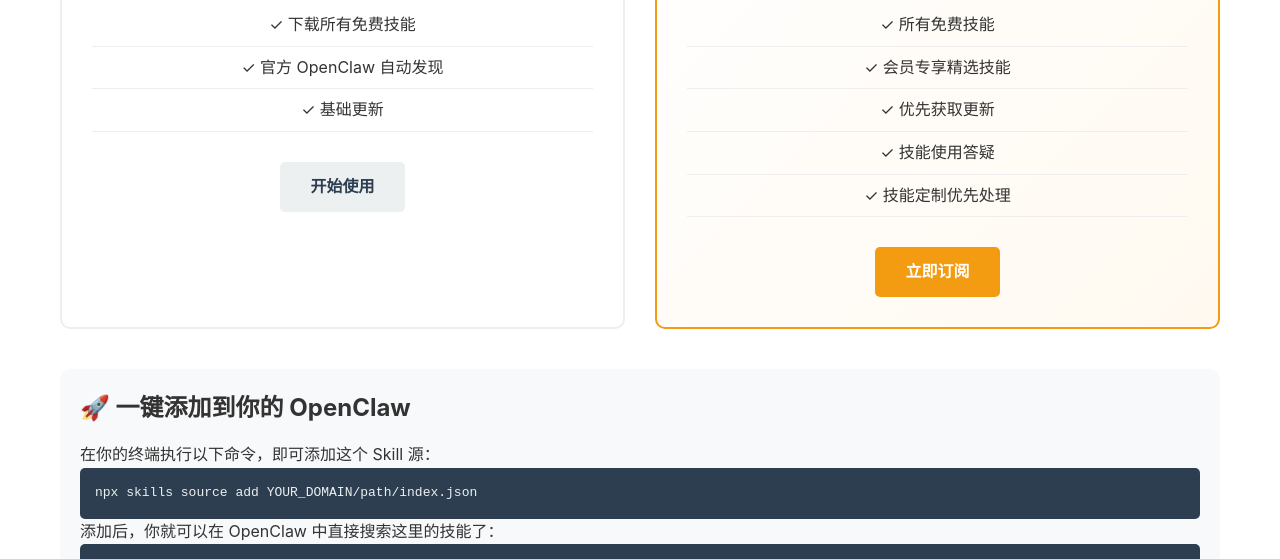
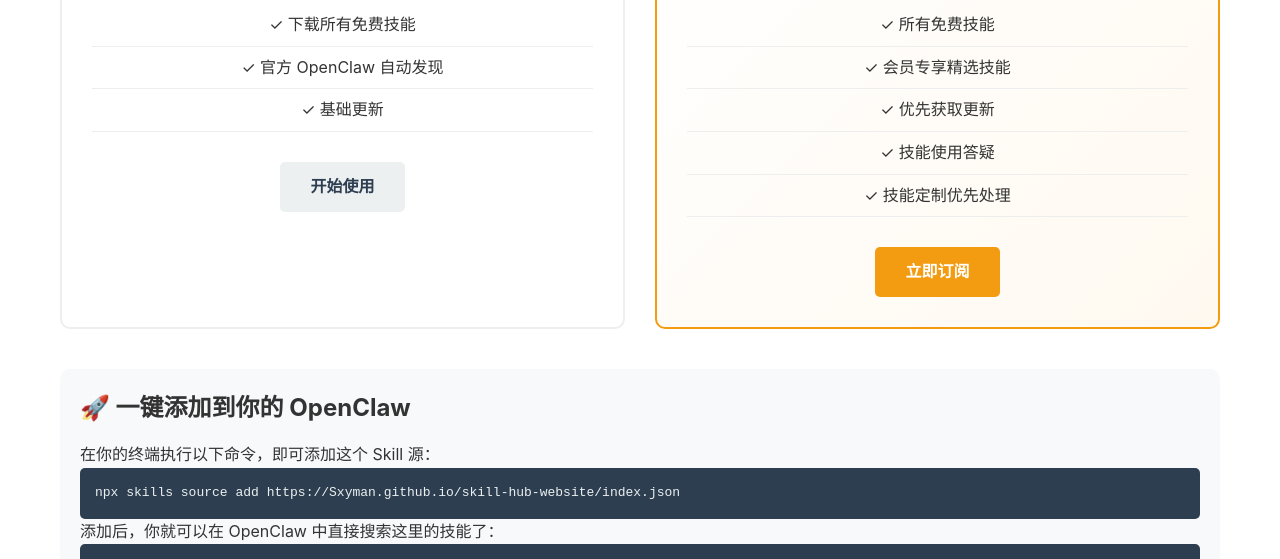
Before and after one commit to Sxyman/skill-hub-website, a website: page index.html in a window 1280 px wide. Shown: the part 393-952 px from the top of the page. Drawn offline with Linux system fonts and the light colour scheme.

Commit message:
Update domain to Sxyman.github.io

```diff
--- a/index.html
+++ b/index.html
@@ -211,7 +211,7 @@
   <section class="install-info" id="install">
     <h2>🚀 一键添加到你的 OpenClaw</h2>
     <p>在你的终端执行以下命令，即可添加这个 Skill 源：</p>
-    <pre>npx skills source add YOUR_DOMAIN/path/index.json</pre>
+    <pre>npx skills source add https://Sxyman.github.io/skill-hub-website/index.json</pre>
     <p>添加后，你就可以在 OpenClaw 中直接搜索这里的技能了：</p>
     <pre>npx skills find [关键词]</pre>
   </section>
```
